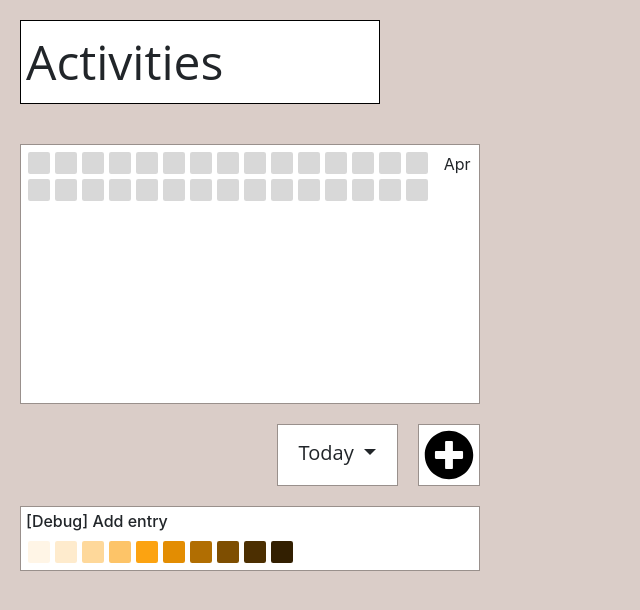
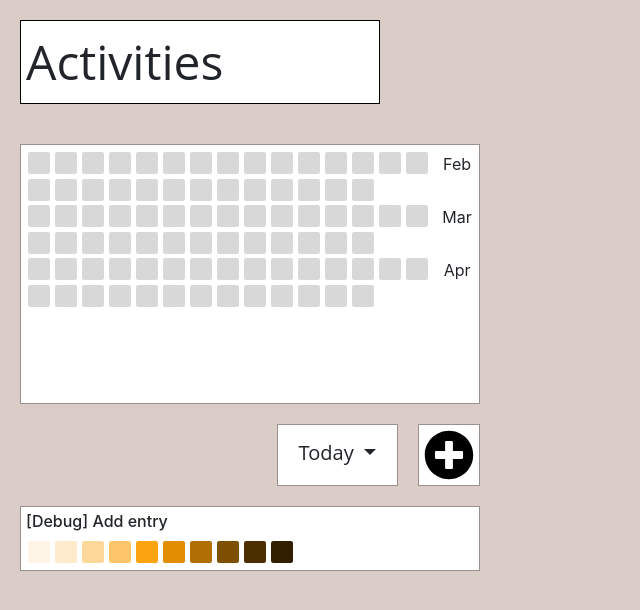
Before and after one commit to davidwaldmann/how-are-you, an Angular app: page /entries in a window 1280 px wide. Shown: the top 610 px of the page, without its empty margins (0-640 px from the left). Built offline with nearby package versions, Linux system fonts and the light colour scheme.

Commit message:
show last 3 months

```diff
--- a/src/app/add-new-score/add-new-score.component.ts
+++ b/src/app/add-new-score/add-new-score.component.ts
@@ -29,8 +29,6 @@ export class AddNewScoreComponent implements OnInit {
           this.scoresService.get_score_entry(date.getFullYear(), date.getMonth(), date.getDate()) :
           undefined;
 
-    console.debug("tmpScoreEntry = ", tmpScoreEntry);
-
     // If scoreEntry already exists, set scoreId and flag
     if (tmpScoreEntry !== undefined) {
       this.scoreEntry = tmpScoreEntry;
@@ -40,7 +38,7 @@ export class AddNewScoreComponent implements OnInit {
     else {
       let d = this.get_date_from_date_string(scoreIdParam);
       if (scoreIdIsValidKey && d !== undefined) {
-        console.debug(d);
+        // console.debug(d);
         this.scoreEntry = new ScoreEntry(d);
       } else {
         this.scoreEntry = new ScoreEntry(new Date());
@@ -53,7 +51,7 @@ export class AddNewScoreComponent implements OnInit {
     let year = dateString.substring(0, 4);
     let month = dateString.substring(5, 7);
     let day = dateString.substring(8, 10);
-    console.debug("get_date_from_date_string() year, month, day = ", year, month, day);
+    // console.debug("get_date_from_date_string() year, month, day = ", year, month, day);
     return new Date(Number(year), Number(month) - 1, Number(day));
   }
 
@@ -71,7 +69,11 @@ export class AddNewScoreComponent implements OnInit {
         console.error("Could not edit score entry score-id = ", this.scoreId);
       }
     }
-    console.debug(this.scoresService.get_scores());
+    // console.debug(this.scoresService.get_scores());
+  }
+
+  get_edit_date(): Date {
+    return this.scoreEntry.get_date();
   }
 
   get_score_entry(scoreId: string): ScoreEntry | undefined {
--- a/src/app/score-overview/score-overview.component.html
+++ b/src/app/score-overview/score-overview.component.html
@@ -1,17 +1,17 @@
 <div class="grid-container">
     <div class="grid-item grid-score-overview">
-        <div class="score-overview">
+        <div *ngFor="let monthIdx of get_months_iterable()" class="score-overview">
             <div class="scores">
-                <div *ngFor="let _ of [].constructor(30), let i = index">
-                    <div class="day-score {{get_color_class(2023, 3, i+1)}}"
-                        [routerLink]="['/entries', get_score_key(2023, 3, i+1)]"
-                        ngbTooltip="{{get_score_date(2023, 3, i + 1) | date:'dd.MMM'}}{{get_score_entry_mean(2023, 3, i + 1)}}"
+                <div *ngFor="let _ of [].constructor(28), let i = index">
+                    <div class="day-score {{get_color_class(2023, monthIdx, i+1)}}"
+                        [routerLink]="['/entries', get_date_url_param(2023, monthIdx, i+1)]"
+                        ngbTooltip="{{get_score_date(2023, monthIdx, i + 1) | date:'dd.MMM'}}{{get_score_entry_mean_formatted_string(2023, monthIdx, i + 1)}}"
                         placement="top">
                     </div>
                 </div>
             </div>
             <div class="months">
-                <div class="month">Apr</div>
+                <div class="month">{{get_month_name(monthIdx)}}</div>
             </div>
         </div>
     </div>
@@ -28,7 +28,7 @@
             </div>
         </div>
     </div>
-    <a [routerLink]="['/entries', get_today_score_key()]" class="grid-item grid-add-score">
+    <a [routerLink]="['/entries', get_today_url_param()]" class="grid-item grid-add-score">
         <svg viewBox="0 0 512 512" width="50" title="plus-circle">
             <path
                 d="M256 8C119 8 8 119 8 256s111 248 248 248 248-111 248-248S393 8 256 8zm144 276c0 6.6-5.4 12-12 12h-92v92c0 6.6-5.4 12-12 12h-56c-6.6 0-12-5.4-12-12v-92h-92c-6.6 0-12-5.4-12-12v-56c0-6.6 5.4-12 12-12h92v-92c0-6.6 5.4-12 12-12h56c6.6 0 12 5.4 12 12v92h92c6.6 0 12 5.4 12 12v56z" />
--- a/src/app/score-overview/score-overview.component.ts
+++ b/src/app/score-overview/score-overview.component.ts
@@ -16,52 +16,51 @@ export class ScoreOverviewComponent implements OnInit {
   ngOnInit(): void {
   }
 
-  get_scores(year: number, month: number): { [day: number]: ScoreEntry; } {
-    return this.scoresService.get_score_month(year, month);
-  }
-
   get_score_date(year: number, month: number, day: number): Date {
     return new Date(year, month, day);
   }
 
-  get_score_key(year: number, month: number, day: number): string {
-    // console.debug("2023-04-" + (day < 10)? ("0" + day): ("" + day));
-    let dayString: string;
-    if (day < 10) { dayString = "0" + day; }
-    else {  dayString = "" + day; }
-    let monthString: string;
-    if (month < 9) { monthString = "0" + (month + 1); }
-    else {  monthString = "" + (month + 1); }
+  get_month_name(monthIdx: number) {
+    return ["Jan", "Feb", "Mar", "Apr", "May", "Jun", "Jul", "Aug", "Sep", "Okt", "Nov", "Dec"][monthIdx];
+  }
+
+  get_date_url_param(year: number, month: number, day: number): string {
+    let dayString = "" + day;
+    if (day < 10) {
+      dayString = "0" + dayString;
+    }
+    let monthString = "" + (month + 1);
+    if (month < 9) {
+      monthString = "0" + monthString;
+    }
     return "" + year + "-" + monthString + "-" + dayString;
   }
 
-  get_today_score_key(): string {
+  get_today_url_param(): string {
     let today = new Date();
-    return this.get_score_key(today.getFullYear(), today.getMonth(), today.getDate());
+    return this.get_date_url_param(today.getFullYear(), today.getMonth(), today.getDate());
   }
 
-  edit_score_entry(year: number, month: number, day: number): void {
-    // if scoreEntry does not exist, do nothing
-    if (!this.scoresService.has_entry(year, month, day)) {
-      return;
-    }
-    this.selectedScoreId = new Date(year, month, day);
-
-    // ************ TODO *********************
-    // this.scoresService.set_add_new_entry_screen(true);
+  /** @returns indices of the last 3 months incl the current */
+  get_months_iterable(): Iterable<number> {
+    let monthIdx = new Date().getMonth();
+    return [(((monthIdx - 2) % 11) + 11) % 11, (((monthIdx - 1) % 11) + 11) % 11, monthIdx];
   }
 
-  get_score_entry_mean(year: number, month: number, day: number): string {
+  /** @returns " [1.5]" string with mean-value for tooltip */
+  get_score_entry_mean_formatted_string(year: number, month: number, day: number): string {
     let scoreEntry = this.scoresService.get_score_entry(year, month, day);
-    let scoreEntryMean = (scoreEntry !== undefined)? scoreEntry.get_mean().toString(): "";
-    return (scoreEntryMean.length !== 0)? " [" + scoreEntryMean + "]": "";
+    let scoreEntryMean = (scoreEntry !== undefined) ?
+      scoreEntry.get_mean().toString() :
+      "";
+    return scoreEntryMean.length === 0? "": " [" + scoreEntryMean + "]";
   }
 
   score_entry_exists(year: number, month: number, day: number): boolean {
-    let scoreId = this.get_score_key(year, month, day);
     return this.scoresService.has_entry(year, month, day);
   }
 
+  /** @returns css-class with background-color for the score */
   get_color_class(year: number, month: number, day: number): string {
     const scoreEntry = this.scoresService.get_score_entry(year, month, day);
     if (scoreEntry) {
@@ -78,9 +77,4 @@ export class ScoreOverviewComponent implements OnInit {
     scoreEntry.debug_set_total(total);
     this.scoresService.add_score_entry_return_not_already_exists(scoreEntry);
   }
-
-  get_score_entry(year: number, month: number, day: number): ScoreEntry | undefined {
-    return this.scoresService.get_score_entry(year, month, day);
-  }
-
 }
--- a/src/app/shared/scores.service.ts
+++ b/src/app/shared/scores.service.ts
@@ -27,27 +27,20 @@ export class ScoresService {
 
   public add_score_entry_return_not_already_exists(scoreEntry: ScoreEntry): boolean {
     let date = scoreEntry.get_date();
-    console.log("add_score_entry() date = ", date);
     if (this.scores[date.getFullYear()] === undefined) {
       // Initialize year and month before assigning entry;
       this.scores[date.getFullYear()] = {};
       this.scores[date.getFullYear()][date.getMonth()] = {};
       this.scores[date.getFullYear()][date.getMonth()][date.getDate()] = scoreEntry;
-      console.debug("Added score. scores = ");
-      console.debug(this.scores);
       return true;
     }
     else if (this.scores[date.getFullYear()][date.getMonth()] === undefined) {
       this.scores[date.getFullYear()][date.getMonth()] = {};
       this.scores[date.getFullYear()][date.getMonth()][date.getDate()] = scoreEntry;
-      console.debug("Added score. scores = ");
-      console.debug(this.scores);
       return true;
     }
     else if (this.scores[date.getFullYear()][date.getMonth()][date.getDate()] === undefined) {
       this.scores[date.getFullYear()][date.getMonth()][date.getDate()] = scoreEntry;
-      console.debug("Added score. scores = ");
-      console.debug(this.scores);
       return true;
     }
     console.error("ScoresService add_score_entry(): Can't add entry, because entry already exists with date = ", scoreEntry.get_date());
@@ -64,26 +57,20 @@ export class ScoresService {
 
   public has_entry(year: number, month: number, day: number): boolean {
     return this.scores[year] ?
-      this.scores[year][month] ?
-        this.scores[year][month][day] ? true : false :
-        false :
+      (this.scores[year][month] ?
+        (this.scores[year][month][day] ? true : false) :
+        false) :
       false;
   }
 
-  public edit_score_entrie(scoreEntry: ScoreEntry): void {
-    let date = scoreEntry.get_date();
-    this.scores[date.getFullYear()][date.getMonth()][date.getDate()] = scoreEntry;
-    this.scores[date.getFullYear()][date.getMonth()][date.getDate()].force_recalculation_of_total();
-    console.debug("Edited scoreEntry. scores = ");
-    console.debug(this.scores);
-  }
-
+  /** @returns false if scoreEntry does not exist, true if succesfully edited */
   public edit_score_entry_return_success(scoreEntry: ScoreEntry): boolean {
     let date = scoreEntry.get_date();
     if (!this.has_entry(date.getFullYear(), date.getMonth(), date.getDate())) {
       return false;
     }
-    this.edit_score_entrie(scoreEntry);
+    this.scores[date.getFullYear()][date.getMonth()][date.getDate()] = scoreEntry;
+    this.scores[date.getFullYear()][date.getMonth()][date.getDate()].force_recalculation_of_total();
     return true;
   }
 
```
